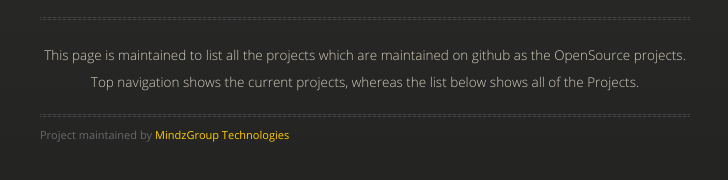
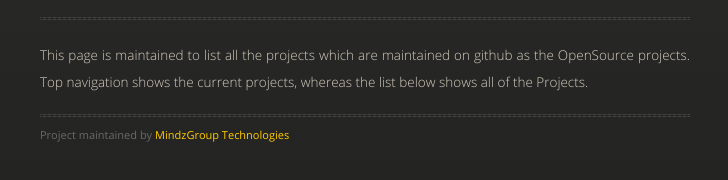
Before and after one commit to MindzGroupTechnologies/mindzgrouptechnologies.github.io, a plain HTML site: page index.html in a window 1280 px wide. Shown: the part 176-356 px from the top of the page, 275-1003 px from the left. Drawn offline with nearby package versions, Linux system fonts and the light colour scheme.

Commit message:
index modified

```diff
--- a/index.html
+++ b/index.html
@@ -29,10 +29,8 @@
                 <h1>MindzGroup Technologies</h1>
                 <p>OpenSource Projects on GitHub</p>
                 <hr>
-                <div style="text-align:justify;">
-                    <p><small>This page is maintained to list all the projects which are maintained on github as the OpenSource projects. Top navigation
-                    shows the current projects, whereas the list below shows all of the Projects.</small></p>
-                </div>
+                <p style="text-align:justify;"><small>This page is maintained to list all the projects which are maintained on github as the OpenSource projects. Top navigation
+                shows the current projects, whereas the list below shows all of the Projects.</small></p>
                 <hr>
                 <span class="credits left">Project maintained by <a href="https://github.com/MindzGroupTechnologies">MindzGroup Technologies</a></span>
             </div>
```
